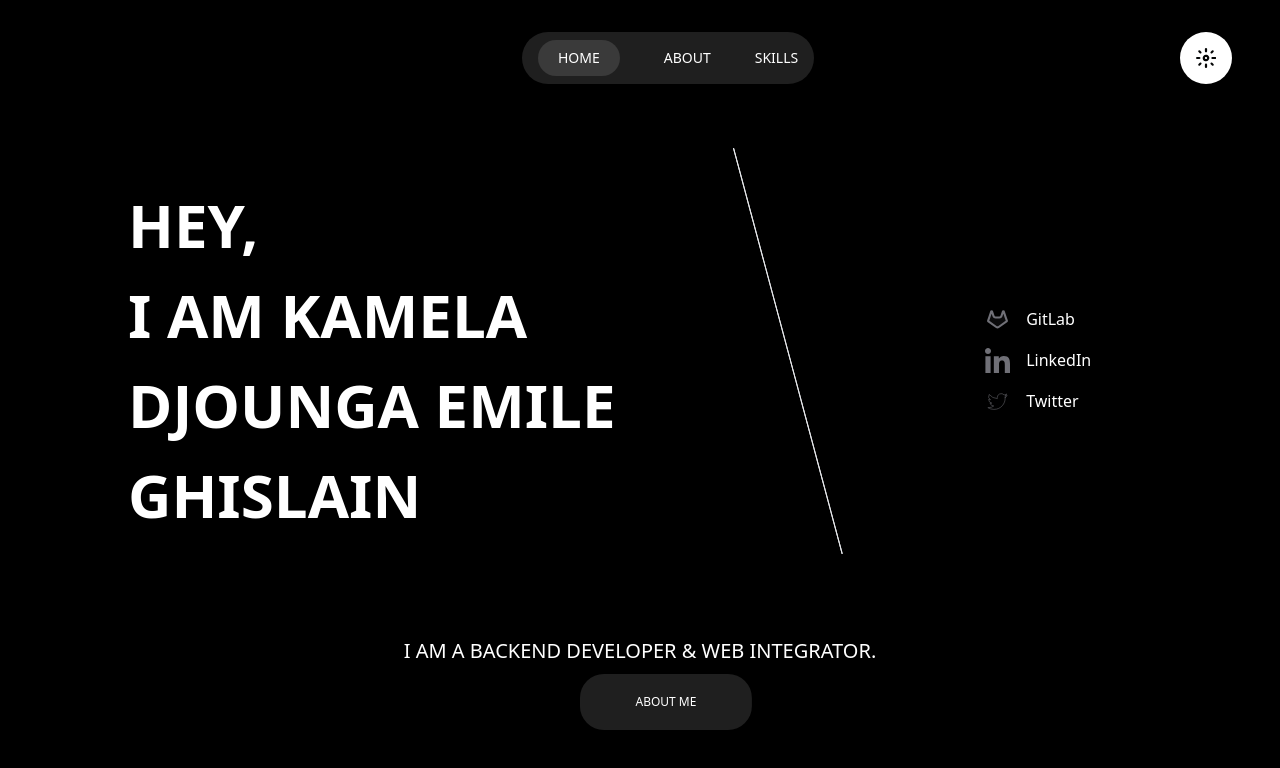
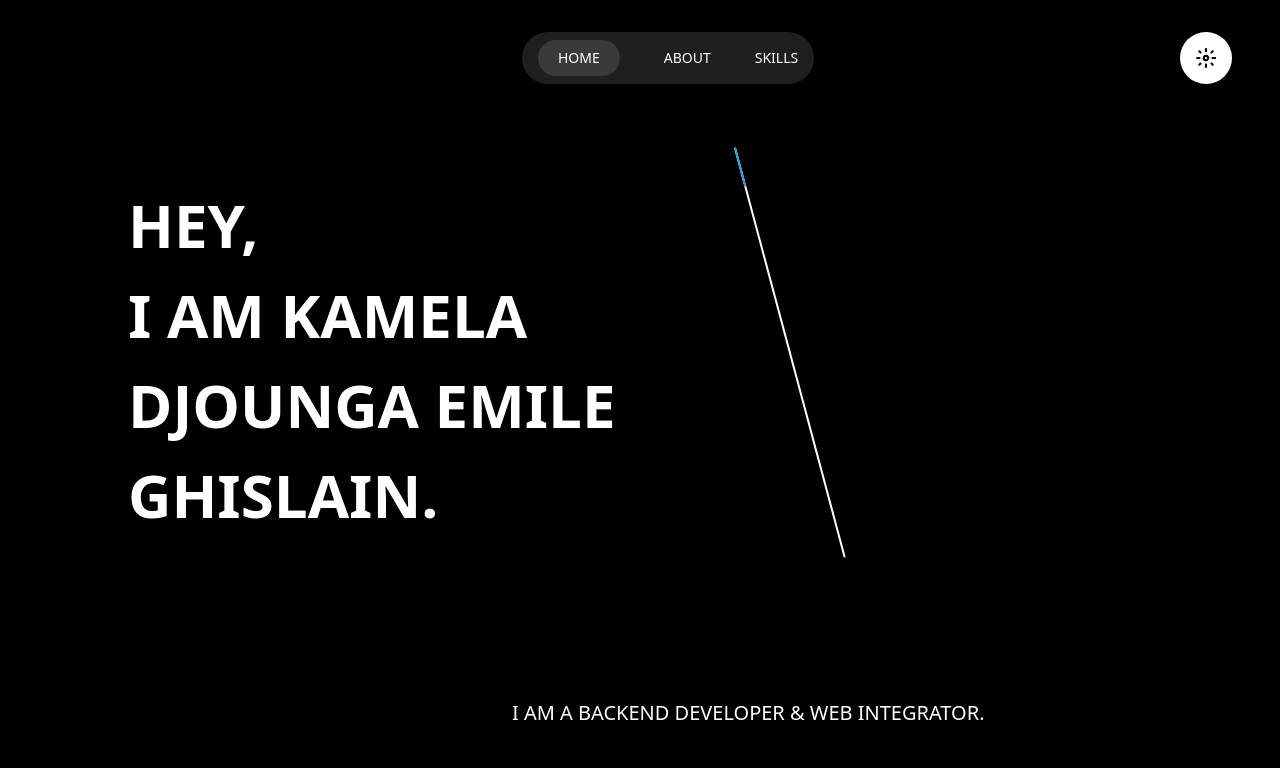
Before and after one commit to Emileghislain/emileghislain.github.io, a Next.js app: page /home in a window 1280 px wide. Shown: the top 768 px of the page. Built offline with nearby package versions, Linux system fonts and the light colour scheme.

Commit message:
update animation

```diff
--- a/pages/components/navbar.jsx
+++ b/pages/components/navbar.jsx
@@ -11,8 +11,6 @@ export default function Navbar() {
   const changedTheme = () => {
     setTheme(!theme);
   };
-
-  console.log(theme);
 
   return (
     <div className="flex justify-between xs:justify-end xs:pt-1 pt-8">
--- a/pages/home.jsx
+++ b/pages/home.jsx
@@ -4,20 +4,58 @@ import Navbar from "./components/navbar"
 import Footer from "./components/footer"
 import { useThemeContext } from '../context/theme'
 import Image from "next/image"
+import { useEffect, useState } from "react"
 
 export default function Home() {
     const [theme, setTheme] = useThemeContext()
+    const [message, setMessage] = useState({message: "", message1: "", message2: ""})
+
+    const tab = ["Hey,", "I am Kamela Djounga Emile Ghislain.", "I am a backend Developer & web integrator."]
+
+    const typing =()=> {
+        if(message.message.length < tab[0].length) {
+            var text = message.message+tab[0].charAt(message.message.length)
+            setMessage({...message, message:text})
+        }
+        if(message.message.length==tab[0].length && message.message1.length < tab[1].length) {
+            var text = message.message1+tab[1].charAt(message.message1.length)
+            setMessage({...message, message1:text})
+        }
+        if(message.message1.length==tab[1].length && message.message2.length < tab[2].length) {
+            var text = message.message2+tab[2].charAt(message.message2.length)
+            setMessage({...message, message2:text})
+        }
+        /* if(message.length < hey.length) {
+            var text = message+hey.charAt(message.length)
+            setMessage(text)
+        }
+        if(message.length==hey.length && message1.length < hey1.length) {
+            var text = message1+hey1.charAt(message1.length)
+            setMessage1(text)
+        } */
+    }
+    console.log(message)
+
+    useEffect(() =>{
+        setTimeout(typing, 20)
+    }, [message])
+
   return (
         <div className={(!theme ?"bg-black text-white ":"bg-white text-black ")+"min-h-screen flex flex-col px-12 xs:py-2 sm:py-8"}>
             <Navbar />
             {/* <div className="flex my-8 justify-start sm:p-6 py-8 text-start gap-4"> */}
             <div className="[@media(max-width:639px)]:flex [@media(max-width:639px)]:flex-col [@media(min-width:640px)]:grid [@media(min-width:640px)]:grid-cols-7 my-8 justify-start sm:p-6 py-8 text-start gap-4">
                 {/* <div className="flex justify-start [@media(min-width:640px)]:w-2/3 [@media(min-width:640px)]:px-20 sm:p-6 py-8 flex-col font-bold text-start gap-4 uppercase text-[60px] xs:text-[30px]"> */}
-                <div className="[@media(min-width:640px)]:col-span-4 justify-start [@media(min-width:640px)]:px-20 sm:p-6 py-8 flex-col font-bold text-start gap-4 uppercase text-[60px] xs:text-[30px]">
-                    Hey, <br/> I am Kamela Djounga Emile Ghislain
+                <div className="xs:hidden flex overflow-hidden [@media(min-width:640px)]:col-span-4 justify-start [@media(min-width:640px)]:px-20 sm:p-6 py-8 flex-col font-bold text-start gap-4 uppercase text-[60px] xs:text-[30px]">
+                    {message.message} <br/> {message.message1} {/* <span className={(theme?"bg-black":"bg-white")+" w-1 h-10 animate-blink_caret"}></span> */}
                 </div>
-                <hr className={(theme? "bg-black": "bg-white")+" [@media(max-width:639px)]:col-span-1 rotate-[75deg] w-[420px] origin-top-left [@media(max-width:639px)]:hidden"}/>
-                <div className="[@media(min-width:640px)]:col-span-2 flex [@media(min-width:640px)]:flex-col [@media(min-width:640px)]:items-start [@media(min-width:640px)]:justify-center [@media(min-width:640px)]:px-20 sm:p-6 [@media(min-width:640px)]:gap-4 [@media(max-width:639px)]:justify-around [@media(max-width:639px)]:text-[12px] [@media(min-width:640px)]:text-[16px]">
+                <div className="[@media(min-width:640px)]:hidden flex overflow-hidden [@media(min-width:640px)]:col-span-4 justify-start [@media(min-width:640px)]:px-20 sm:p-6 py-8 flex-col font-bold text-start gap-4 uppercase text-[60px] xs:text-[30px]">
+                    {message.message} <br/> {message.message1} {/* <span className={(theme?"bg-black":"bg-white")+" w-1 h-8 animate-blink_caret"}></span> */}
+                </div>
+                <div className={(theme? "bg-black": "bg-white")+" overflow-hidden [@media(max-width:639px)]:col-span-1 -rotate-[15deg] w-[2px] origin-top-left [@media(max-width:639px)]:hidden"}>
+                    <span className="absolute z-10 top-0 left-0 w-[100%] h-10 bg-gradient-to-b from-cyan-500 to-blue-500 animate-color"></span>
+                </div>
+                <div className="[@media(min-width:640px)]:animate-appear [@media(min-width:640px)]:col-span-2 flex [@media(min-width:640px)]:flex-col [@media(min-width:640px)]:items-start [@media(min-width:640px)]:justify-center [@media(min-width:640px)]:px-20 sm:p-6 [@media(min-width:640px)]:gap-4 [@media(max-width:639px)]:justify-around [@media(max-width:639px)]:text-[12px] [@media(min-width:640px)]:text-[16px]">
                     <Link target="_blank" href={"https://gitlab.com/emileghislain"} className={"flex gap-4 hover:text-[#0781d7] [@media(max-width:639px)]:gap-1 [@media(max-width:639px)]:items-center [@media(max-width:639px)]:p-3 [@media(max-width:639px)]:rounded-full "+(!theme ? "[@media(max-width:639px)]:bg-white":"[@media(max-width:639px)]:bg-black")}>
                         <Image
                             width={25}
@@ -47,9 +85,9 @@ export default function Home() {
                     </Link>
                 </div>
             </div>
-            <div className="flex flex-col gap-2 uppercase items-center">
-                <div className={"font-light text-[20px]"}>I am a backend Developer & web integrator.</div>
-                <div className="flex justify-center gap-8 text-xs [@media(max-width:639px)]:hidden">
+            <div className="[@media(min-width:640px)]:fixed [@media(min-width:640px)]:bottom-2 [@media(min-width:640px)]:left-[40%] flex [@media(min-width:640px)]:flex-col [@media(max-width:639px)]:justify-center gap-2 uppercase items-center">
+                <div className={"font-light text-[20px] flex items-center [@media(max-width:639px)]:text-center"}>{message.message2}<span className={(theme?"bg-black":"bg-white")+" xs:hidden w-1 h-5 animate-blink_caret"}></span></div>
+                <div className="flex animate-appear justify-center gap-8 text-xs [@media(max-width:639px)]:hidden">
                     <Link href={"/about"}><button className={"hover:border-2 text-white uppercase animate-[wiggle_5s_ease-in-out_infinite] bg-[#1f1f1f] py-5 px-14 rounded-3xl hover:text-[#1f1f1f] hover:bg-white"}>
                         About me
                     </button>
--- a/tailwind.config.js
+++ b/tailwind.config.js
@@ -1,9 +1,9 @@
 /** @type {import('tailwindcss').Config} */
 module.exports = {
   content: [
-    './pages/**/*.{js,ts,jsx,tsx,mdx}',
-    './components/**/*.{js,ts,jsx,tsx,mdx}',
-    './app/**/*.{js,ts,jsx,tsx,mdx}',
+    "./pages/**/*.{js,ts,jsx,tsx,mdx}",
+    "./components/**/*.{js,ts,jsx,tsx,mdx}",
+    "./app/**/*.{js,ts,jsx,tsx,mdx}",
   ],
   theme: {
     extend: {
@@ -12,32 +12,58 @@ module.exports = {
         'gradient-conic':
           'conic-gradient(from 180deg at 50% 50%, var(--tw-gradient-stops))',
       }, */
+      animation: {
+        wiggle: "wiggle 1s ease-in-out infinite",
+        blink_caret: "blink 1s step-end infinite",
+        typing: "typing 4s steps(44) 1s 1 normal both",
+        appear: "appear 10s ease-in",
+        color: "color 2s ease-in-out infinite",
+      },
       keyframes: {
+        color: {
+          "0%": { top: "0"},
+          "100%": { top: "100%" }
+        },
+        appear: {
+          "0%": { opacity: "0" },
+          "100%": { opacity: "1" },
+        },
         wiggle: {
-          '0%, 100%': { transform: 'translateX(15%)'
+          "0%, 100%": { transform: "translateX(15%)" },
+          "50%": { transform: "translateX(-15%)" },
+        },
+        typing: {
+          "0%": { "width": "0"},
+          "100%": { "with": "100%" },
+        },
+        blink: {
+          "0%, 100%": {
+            "background-color": "transparent",
           },
-          '50%': { transform: 'translateX(-15%)' },
-        }
-      }
+          "50%": {
+            "background-color": "#1f1f1f",
+          }
+        },
+      },
     },
     screens: {
-      'xs': {'max': '639px'},
+      xs: { max: "639px" },
 
-      'sm': {'min': '640px', 'max': '767px'},
+      sm: { min: "640px", max: "767px" },
       // => @media (min-width: 640px and max-width: 767px) { ... }
 
-      'md': {'min': '768px', 'max': '1023px'},
+      md: { min: "768px", max: "1023px" },
       // => @media (min-width: 768px and max-width: 1023px) { ... }
 
-      'lg': {'min': '1024px', 'max': '1279px'},
+      lg: { min: "1024px", max: "1279px" },
       // => @media (min-width: 1024px and max-width: 1279px) { ... }
 
-      'xl': {'min': '1280px', 'max': '1535px'},
+      xl: { min: "1280px", max: "1535px" },
       // => @media (min-width: 1280px and max-width: 1535px) { ... }
 
-      '2xl': {'min': '1536px'},
+      "2xl": { min: "1536px" },
       // => @media (min-width: 1536px) { ... }
-    }
+    },
   },
   plugins: [],
-}
+};
```
